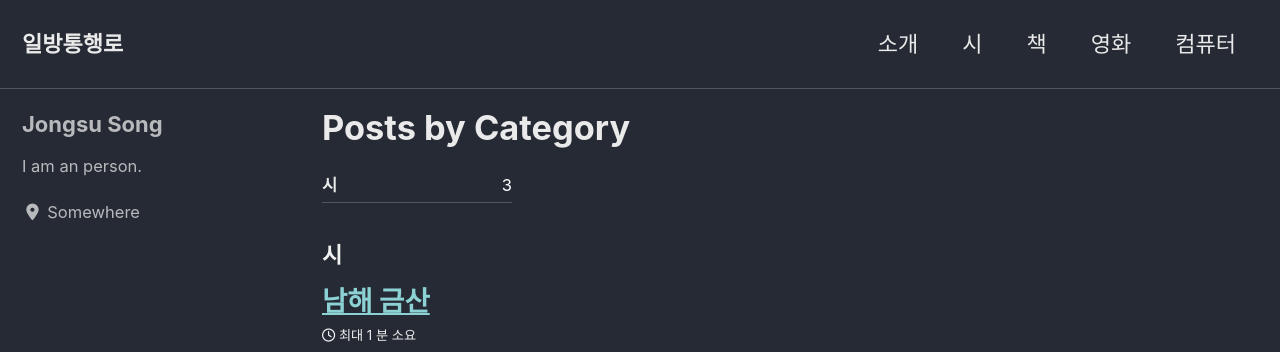
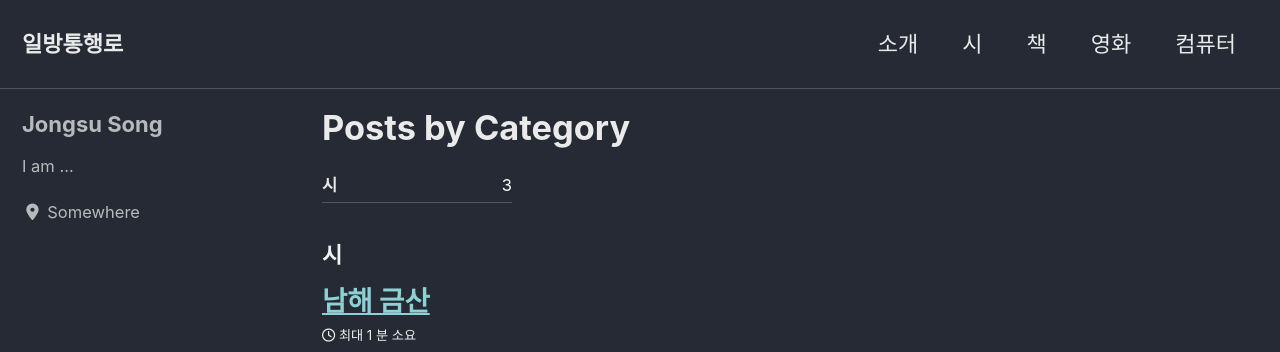
Before and after one commit to justinjongsusong/justinjongsusong.github.io, a Jekyll site: the page built from _pages/category-archive.md, in a window 1280 px wide. Shown: the top 352 px of the page. Built offline with Jekyll 4.4.1, drawn with Linux system fonts in a browser that asks for light colours; cached includes are drawn as plain includes; nearby versions of some CDN libraries.

Commit message:
Update _config.yml

```diff
--- a/_config.yml
+++ b/_config.yml
@@ -109,7 +109,7 @@ analytics:
 author:
   name             : "Jongsu Song"
   avatar           : # path of avatar image, e.g. "/assets/images/bio-photo.jpg"
-  bio              : "I am an person."
+  bio              : "I am ..."
   location         : "Somewhere"
   email            :
   links:
@@ -292,12 +292,3 @@ defaults:
       comments: # true
       share: true
       related: true
-  # #>>>>>>>>>>>>>>>>>>> 여기서부터 추가 됨
-  # # _pages 부분입니다.
-  # - scope:
-  #     path: "_pages"
-  #     type: pages
-  #   values:
-  #     layout: single
-  #     author_profile: true
-  # # >>>>>>>>>>>>>>>>>>>> 여기까지 추가 됨
```
